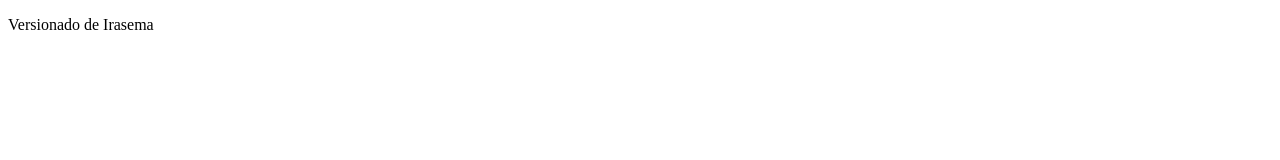
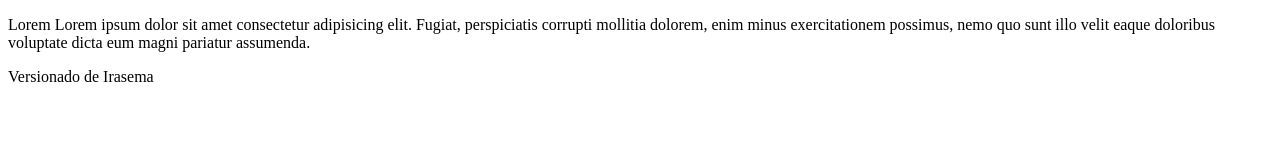
Before and after one commit to Irasema0915/testVersionado, a plain HTML site: page index.html in a window 1280 px wide. Drawn offline with Linux system fonts and the light colour scheme.

Commit message:
test commit

```diff
--- a/index.html
+++ b/index.html
@@ -11,6 +11,7 @@
 
     <div class="container">
         <div class="row">
+            <p>Lorem Lorem ipsum dolor sit amet consectetur adipisicing elit. Fugiat, perspiciatis corrupti mollitia dolorem, enim minus exercitationem possimus, nemo quo sunt illo velit eaque doloribus voluptate dicta eum magni pariatur assumenda.</p>
             <p>Versionado de Irasema</p>
         </div>
 
```
Also changed, not shown: 1 other file.
